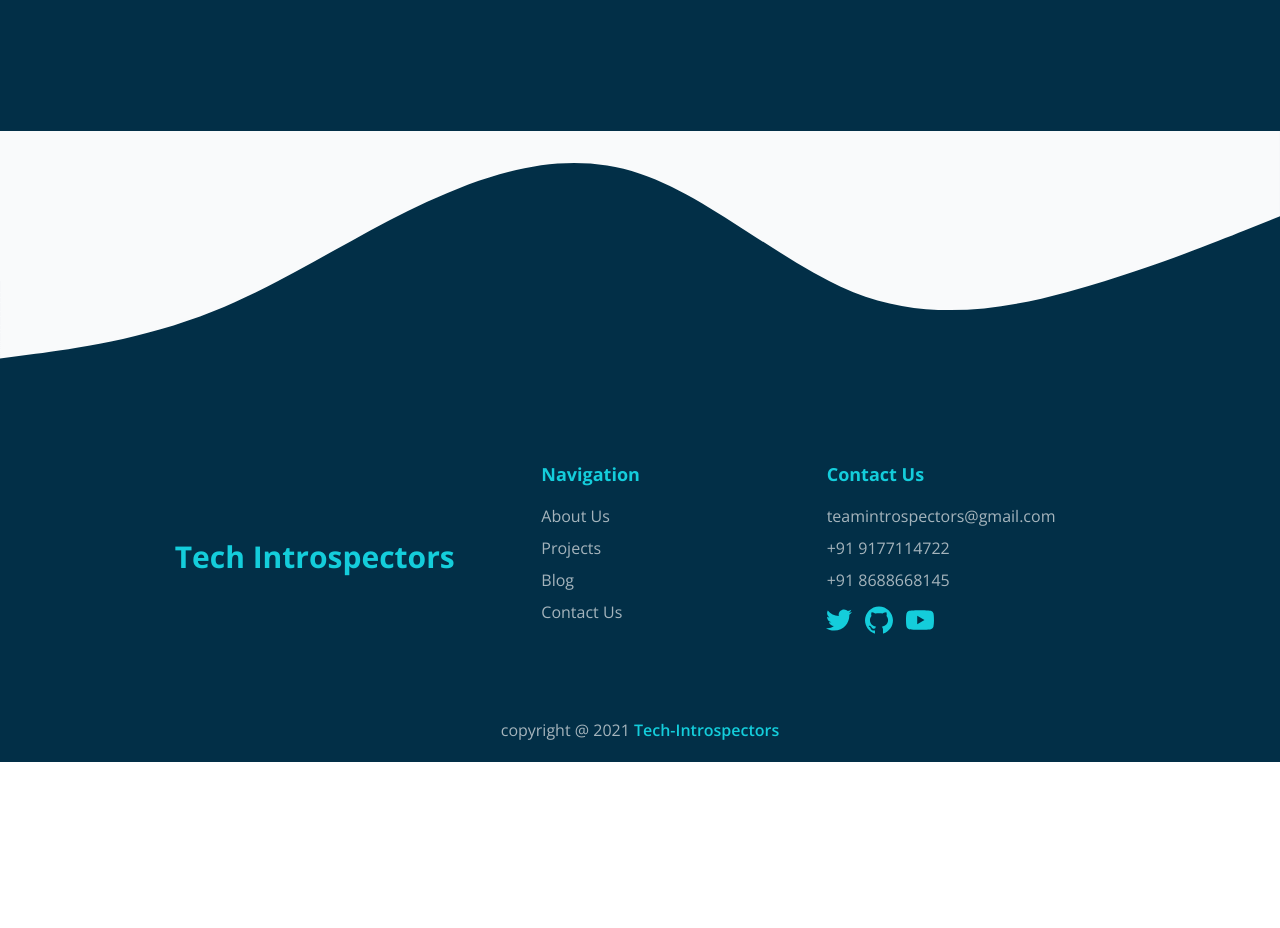
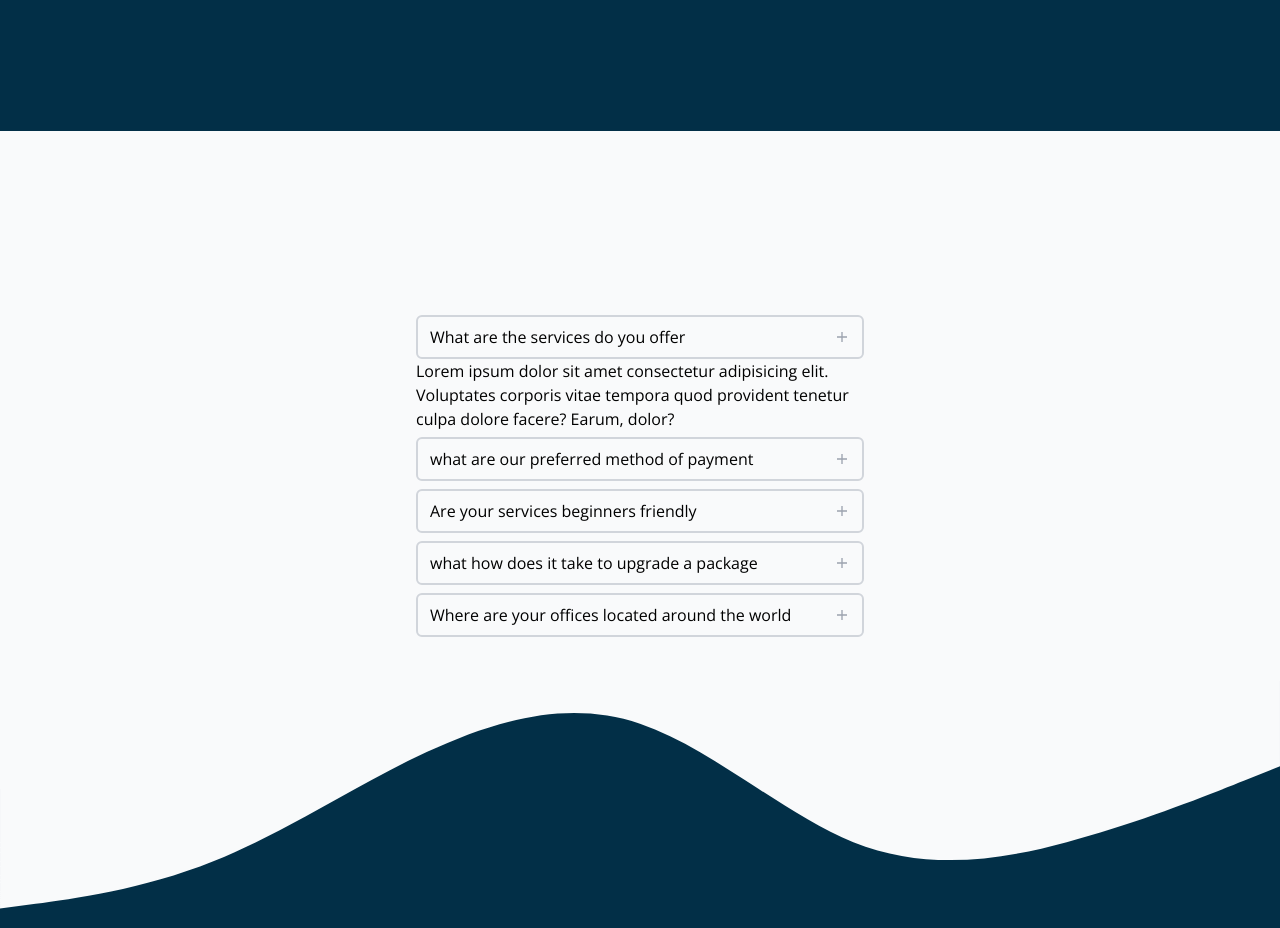
Before and after one commit to tech-introspectors/tech-introspectors-web, a Next.js app: page / in a window 1280 px wide. Shown: the part 2260-3188 px from the top of the page. Before the commit the page ends 3022 px from the top, so only its background shows below. Built offline with nearby package versions, Linux system fonts and the light colour scheme.

Commit message:
added faq section

```diff
--- /dev/null
+++ b/components/views/Homepage/Faq.js
@@ -0,0 +1,42 @@
+import React from "react";
+import { faqData } from "../../../data/faqData";
+import MainTitle from "../../MainTitle";
+import { IoMdAdd } from "react-icons/io";
+
+const Faq = () => {
+  const [faqId, setFaqId] = React.useState(1);
+  return (
+    <div className="h-auto w-full  bg-gray-50 py-10">
+      <MainTitle title={"FAQ"} description="Frequently Asked Questions" />
+
+      <div className="w-full h-full flex items-center justify-center flex-col">
+        {faqData.map((faq) => {
+          return (
+            <div className="my-1">
+              <div className="max-w-md">
+                <div
+                  onClick={() => setFaqId(faq.id)}
+                  className="px-3 py-2 flex justify-between items-center border-2 border-gray-300 cursor-pointer rounded-md"
+                >
+                  <h2 className="">{faq.question}</h2>
+                  <IoMdAdd className="text-gray-400 cursor-pointer" />
+                </div>
+                <div
+                  className={`transition-all duration-300 ${
+                    faqId === faq.id
+                      ? "h-[70px] opacity-1"
+                      : "h-[0px] opacity-0"
+                  }`}
+                >
+                  <p>{faq.answer}</p>
+                </div>
+              </div>
+            </div>
+          );
+        })}
+      </div>
+    </div>
+  );
+};
+
+export default Faq;
--- a/components/views/Homepage/HomePage.js
+++ b/components/views/Homepage/HomePage.js
@@ -1,3 +1,4 @@
+import Faq from "./Faq";
 import Hero from "./Hero";
 import OurTopProjects from "./OurTopProjects";
 import TechnologiesWeUse from "./TechnologiesWeUse";
@@ -8,6 +9,7 @@ const HomePage = () => {
       <Hero />
       <OurTopProjects />
       <TechnologiesWeUse />
+      <Faq />
     </div>
   );
 };
--- /dev/null
+++ b/data/faqData.js
@@ -0,0 +1,32 @@
+export const faqData = [
+  {
+    id: 1,
+    question: "What are the services do you offer",
+    answer:
+      "Lorem ipsum dolor sit amet consectetur adipisicing elit. Voluptates corporis vitae tempora quod provident tenetur culpa dolore facere? Earum, dolor?",
+  },
+  {
+    id: 2,
+    question: "what are our preferred method of payment",
+    answer:
+      "Lorem ipsum dolor, sit amet consectetur adipisicing elit. Architecto iusto veniam eveniet labore impedit nam",
+  },
+  {
+    id: 3,
+    question: "Are your services beginners friendly",
+    answer:
+      "Lorem ipsum dolor sit, amet consectetur adipisicing elit. Praesentium, sed. Dolores,",
+  },
+  {
+    id: 4,
+    question: "what how does it take to upgrade a package",
+    answer:
+      "Lorem ipsum dolor sit, amet consectetur adipisicing elit. Praesentium, sed. Dolores, sequi.",
+  },
+  {
+    id: 5,
+    question: "Where are your offices located around the world",
+    answer:
+      "Lorem ipsum dolor sit, amet consectetur adipisicing elit. Praesentium, sed. Dolores, sequi.",
+  },
+];
```
